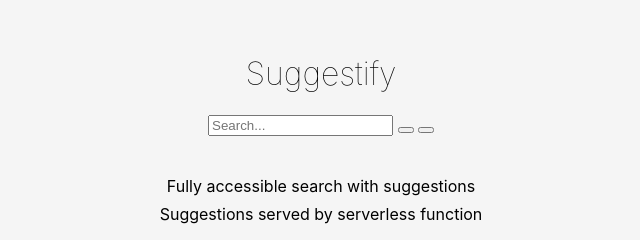
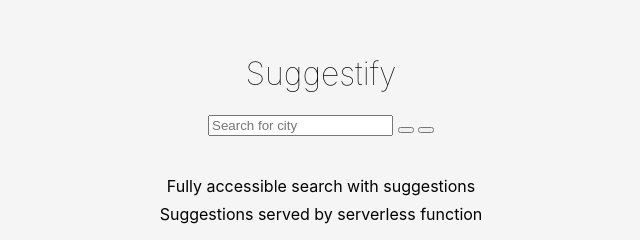
Before and after one commit to mvdschee/suggestify, a website built with Vite: page demo/index.html in a window 1280 px wide. Shown: the part 234-474 px from the top of the page, 319-959 px from the left. Built offline with nearby package versions, Linux system fonts and the light colour scheme.

Commit message:
updated demo based on new data set

```diff
--- a/demo/index.html
+++ b/demo/index.html
@@ -67,7 +67,7 @@
 			<h1>Suggestify</h1>
 
 			<div id="suggestify" role="search">
-				<input placeholder="Search..." aria-label="Search" />
+				<input placeholder="Search for city" aria-label="Search for city" />
 				<button aria-label="Delete input"></button>
 				<button type="submit" aria-label="Search"></button>
 			</div>
```
